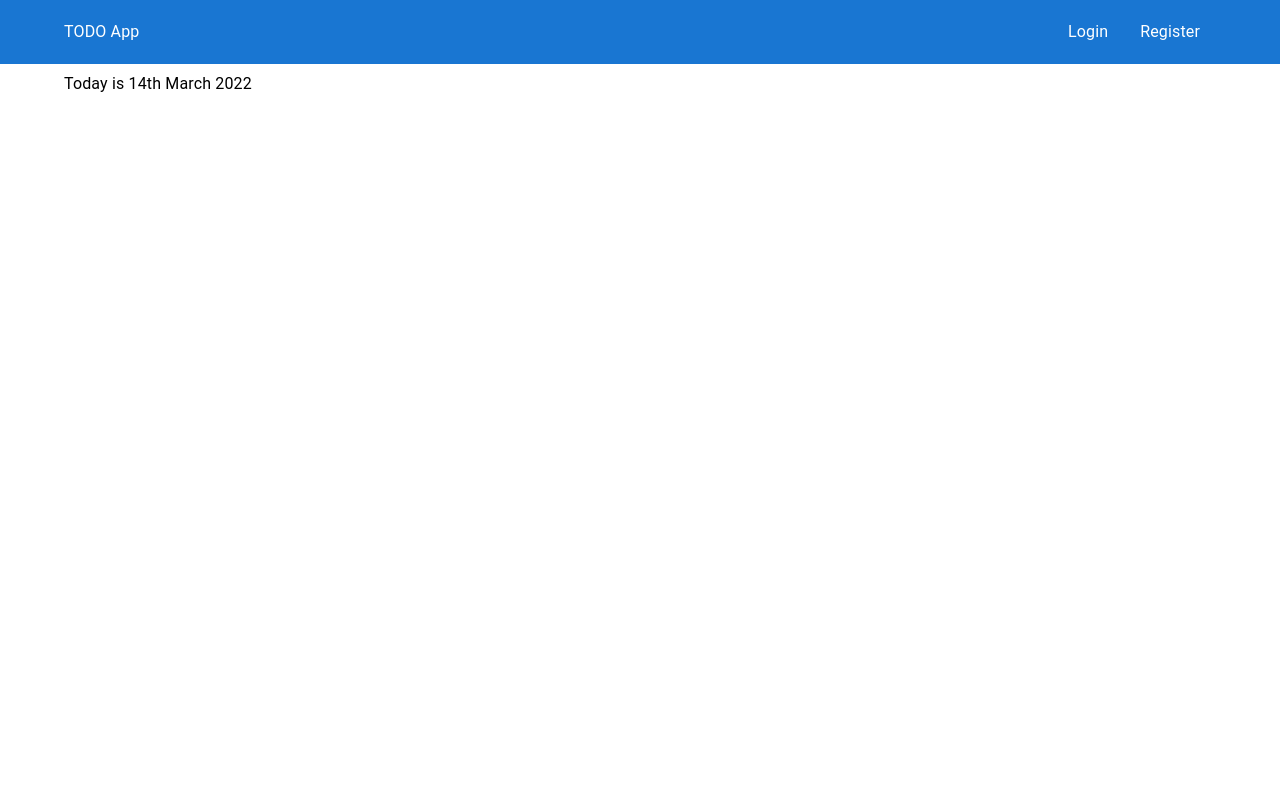
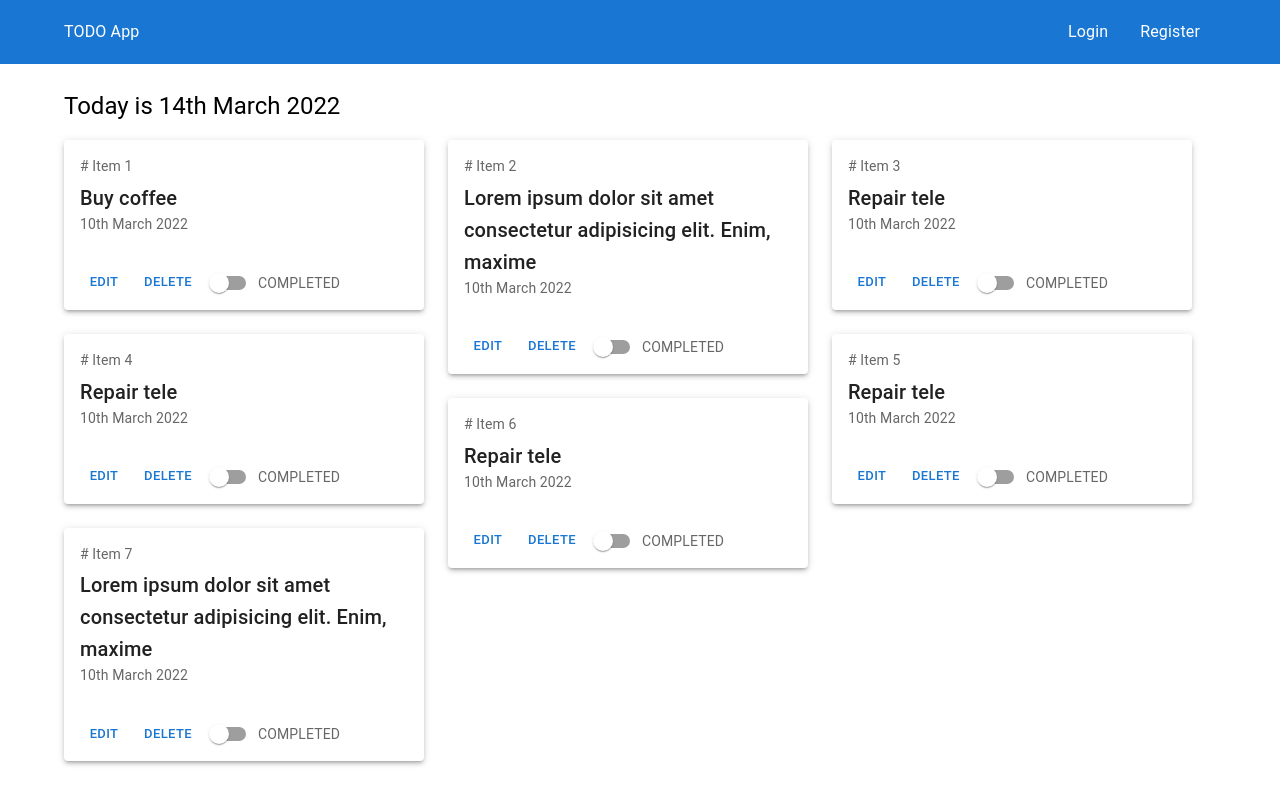
Before and after one commit to wm9610/TODO, a React (Create React App) app in the folder frontend/: page / in a window 1280 px wide. Built offline with nearby package versions, Linux system fonts and the light colour scheme; the HTML template or start-up script is replaced by a standard one.

Commit message:
Setup todo card and homepage display

```diff
--- a/frontend/package.json
+++ b/frontend/package.json
@@ -7,11 +7,13 @@
     "@emotion/react": "^11.8.2",
     "@emotion/styled": "^11.8.1",
     "@mui/icons-material": "^5.5.0",
+    "@mui/lab": "^5.0.0-alpha.73",
     "@mui/material": "^5.5.0",
     "@testing-library/jest-dom": "^5.16.2",
     "@testing-library/react": "^12.1.4",
     "@testing-library/user-event": "^13.5.0",
     "axios": "^0.26.1",
+    "date-fns": "^2.28.0",
     "react": "^17.0.2",
     "react-dom": "^17.0.2",
     "react-redux": "^7.2.6",
--- a/frontend/src/components/Header.jsx
+++ b/frontend/src/components/Header.jsx
@@ -1,4 +1,5 @@
-import {useSelector} from 'react-redux';
+import {useSelector, useDispatch} from 'react-redux';
+import {useNavigate} from 'react-router-dom';
 
 import Typography from '@mui/material/Typography';
 import Paper from '@mui/material/Paper';
@@ -11,10 +12,20 @@ import Container from '@mui/material/Container';
 import {Link} from 'react-router-dom';
 import {List, ListItem, ListItemButton, ListItemText} from '@mui/material';
 
+import {logoutUserRequest} from '../actions/userAction';
+
 function Header() {
   const userState = useSelector((state) => state.user);
-  console.log(userState);
   const {user} = userState;
+
+  const dispatch = useDispatch();
+  const navigate = useNavigate();
+
+  const handleClickEvent = () => {
+    dispatch(logoutUserRequest());
+    navigate('/login');
+  };
+
   return (
     <>
       <AppBar elevation={0}>
@@ -46,7 +57,11 @@ function Header() {
                 </Paper>
                 <List sx={{display: 'flex'}}>
                   <ListItem disablePadding>
-                    <ListItemButton component={Link} to="/login">
+                    <ListItemButton
+                      component={Link}
+                      to="/login"
+                      onClick={handleClickEvent}
+                    >
                       <ListItemText primary="Logout" />
                     </ListItemButton>
                   </ListItem>
--- /dev/null
+++ b/frontend/src/components/TodoCard.jsx
@@ -0,0 +1,36 @@
+import {format} from 'date-fns';
+import Card from '@mui/material/Card';
+import CardActions from '@mui/material/CardActions';
+import CardContent from '@mui/material/CardContent';
+import Button from '@mui/material/Button';
+import Switch from '@mui/material/Switch';
+import Typography from '@mui/material/Typography';
+import InputLabel from '@mui/material/InputLabel';
+
+function TodoCard(props) {
+  return (
+    <Card elevation={3}>
+      <CardContent>
+        <Typography sx={{fontSize: 14}} color="text.secondary" gutterBottom>
+          # Item {props.index + 1}
+        </Typography>
+        <Typography variant="h6" component="h2">
+          {props.context}
+        </Typography>
+        <Typography sx={{fontSize: 14}} color="text.secondary" gutterBottom>
+          {format(new Date(props.createdAt), 'do MMMM Y')}
+        </Typography>
+      </CardContent>
+      <CardActions disableSpacing>
+        <Button size="small">Edit</Button>
+        <Button size="small">Delete</Button>
+        <Switch id="isCompleted" />
+        <InputLabel htmlFor="isCompleted" sx={{fontSize: 14}}>
+          COMPLETED
+        </InputLabel>
+      </CardActions>
+    </Card>
+  );
+}
+
+export default TodoCard;
--- a/frontend/src/pages/Home.jsx
+++ b/frontend/src/pages/Home.jsx
@@ -1,10 +1,90 @@
 import {format} from 'date-fns';
-import {Container, Typography} from '@mui/material';
+import {Masonry} from '@mui/lab';
+import Container from '@mui/material/Container';
+import Typography from '@mui/material/Typography';
+import TodoCard from '../components/TodoCard';
+
+const todos = [
+  {
+    _id: '622a1c1254c893dc29ef0134',
+    user: '622a0d7cf92a8c64d08d57fc',
+    context: 'Buy coffee',
+    isCompleted: true,
+    createdAt: '2022-03-10T15:41:06.770Z',
+    updatedAt: '2022-03-10T15:48:45.735Z',
+    __v: 0,
+  },
+  {
+    _id: '622a1c1b54c893dc29ef0136',
+    user: '622a0d7cf92a8c64d08d57fc',
+    context:
+      'Lorem ipsum dolor sit amet consectetur adipisicing elit. Enim, maxime',
+    isCompleted: false,
+    createdAt: '2022-03-10T15:41:15.587Z',
+    updatedAt: '2022-03-10T15:41:15.587Z',
+    __v: 0,
+  },
+  {
+    _id: '622a1c1b54c893dc29ef0136',
+    user: '622a0d7cf92a8c64d08d57fc',
+    context: 'Repair tele',
+    isCompleted: false,
+    createdAt: '2022-03-10T15:41:15.587Z',
+    updatedAt: '2022-03-10T15:41:15.587Z',
+    __v: 0,
+  },
+  {
+    _id: '622a1c1b54c893dc29ef0136',
+    user: '622a0d7cf92a8c64d08d57fc',
+    context: 'Repair tele',
+    isCompleted: false,
+    createdAt: '2022-03-10T15:41:15.587Z',
+    updatedAt: '2022-03-10T15:41:15.587Z',
+    __v: 0,
+  },
+  {
+    _id: '622a1c1b54c893dc29ef0136',
+    user: '622a0d7cf92a8c64d08d57fc',
+    context: 'Repair tele',
+    isCompleted: false,
+    createdAt: '2022-03-10T15:41:15.587Z',
+    updatedAt: '2022-03-10T15:41:15.587Z',
+    __v: 0,
+  },
+  {
+    _id: '622a1c1b54c893dc29ef0136',
+    user: '622a0d7cf92a8c64d08d57fc',
+    context: 'Repair tele',
+    isCompleted: false,
+    createdAt: '2022-03-10T15:41:15.587Z',
+    updatedAt: '2022-03-10T15:41:15.587Z',
+    __v: 0,
+  },
+  {
+    _id: '622a1c1b54c893dc29ef0136',
+    user: '622a0d7cf92a8c64d08d57fc',
+    context:
+      'Lorem ipsum dolor sit amet consectetur adipisicing elit. Enim, maxime',
+    isCompleted: false,
+    createdAt: '2022-03-10T15:41:15.587Z',
+    updatedAt: '2022-03-10T15:41:15.587Z',
+    __v: 0,
+  },
+];
 
 function Home() {
   return (
     <Container maxWidth="lg">
-      <Typography>Today is {format(new Date(), 'do MMMM Y')}</Typography>
+      <br />
+      <Typography variant="h5" component="h1">
+        Today is {format(new Date(), 'do MMMM Y')}
+      </Typography>
+      <br />
+      <Masonry columns={{sm: 1, md: 2, lg: 3}} spacing={3}>
+        {todos.map((todo, index) => (
+          <TodoCard {...todo} index={index} key={index} />
+        ))}
+      </Masonry>
     </Container>
   );
 }
```
Also changed, not shown: frontend/src/components/TodoItem.jsx (deleted), 1 other file (tests, documents, lock files or other folders).
